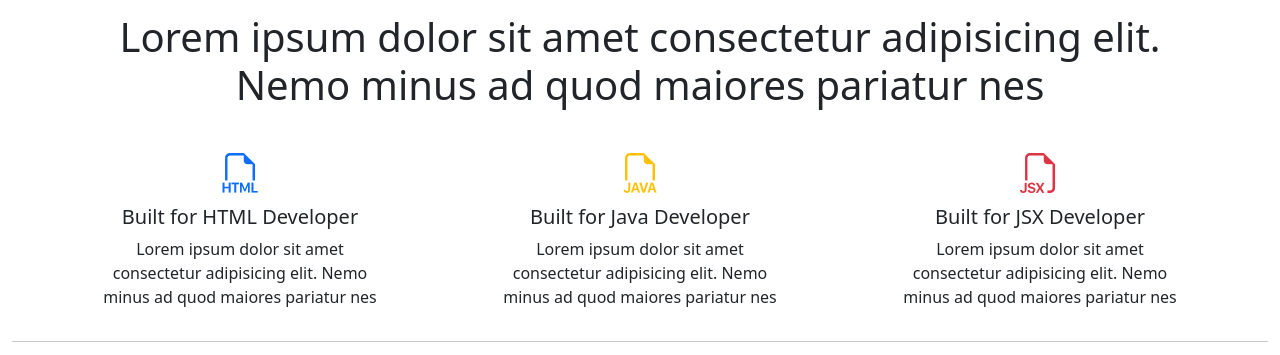
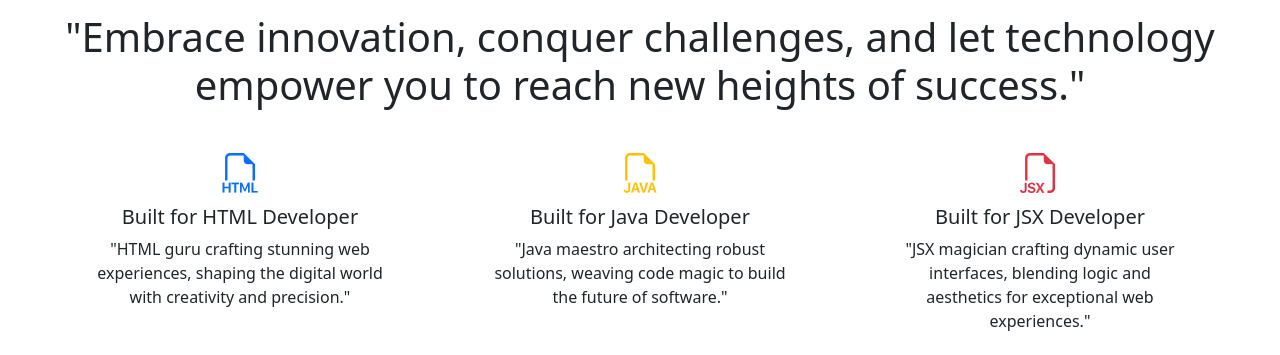
Before and after one commit to akshansh121/boostraphost.github.io, a plain HTML site: page index.html in a window 1280 px wide. Shown: the part 382-737 px from the top of the page. Drawn offline with nearby package versions, Linux system fonts and the light colour scheme.

Commit message:
Update index.html

```diff
--- a/index.html
+++ b/index.html
@@ -113,8 +113,7 @@
         <!-- tagline -->
         <div class="row">
             <div class="col-12 mt-3 mb-3">
-                <h3 class="display-6 text-center"> Lorem ipsum dolor sit amet consectetur adipisicing elit.<br>
-                    Nemo minus ad quod maiores pariatur nes</h3>
+                <h3 class="display-6 text-center"> "Embrace innovation, conquer challenges, and let technology empower you to reach new heights of success."</h3>
             </div>
         </div>
         <!-- feature 3_card -->
@@ -122,20 +121,17 @@
             <div class="col-md-3 text-center">
                <h1> <i class="bi bi-filetype-html text-primary "></i></h1>
                <h5>Built for HTML Developer</h5>
-               <p >Lorem ipsum dolor sit amet consectetur adipisicing elit.
-                Nemo minus ad quod maiores pariatur nes</p>
+               <p >"HTML guru crafting stunning web experiences, shaping the digital world with creativity and precision."</p>
             </div>
             <div class="col-md-3  text-center">
                <h1> <i class="bi bi-filetype-java text-warning"></i></h1>
                <h5>Built for Java Developer</h5>
-               <p >Lorem ipsum dolor sit amet consectetur adipisicing elit.
-                Nemo minus ad quod maiores pariatur nes</p>
+               <p >"Java maestro architecting robust solutions, weaving code magic to build the future of software."</p>
             </div>
             <div class="col-md-3  text-center">
                <h1> <i class="bi bi-filetype-jsx text-danger"></i></h1>
                <h5>Built for JSX Developer</h5>
-               <p >Lorem ipsum dolor sit amet consectetur adipisicing elit.
-                Nemo minus ad quod maiores pariatur nes</p>
+               <p >"JSX magician crafting dynamic user interfaces, blending logic and aesthetics for exceptional web experiences."</p>
             </div>
         </div>
         <!-- add line  -->
@@ -257,7 +253,7 @@
    <div class="row justify-content-evenly pt-2 pb-2 mb-2 " style="background-color: rgb(19, 25, 25);">
     <div class="col-md-3">
    <h5 class="text-white text-center pt-2">Heading</h5>
-   <p class="text-white text-center">Lorem ipsum dolor sit amet consectetur adipisicing elit. Blanditiis aperiam aut consequatur iusto itaque quam numquam maxime molestiae asperiores corrupti.</p>
+   <p class="text-white text-center">"Create digital wonders, innovate fearlessly, and shape the future with passion in web development." maxime molestiae asperiores corrupti.</p>
     </div>
     <div class="col-md-3 text-white text-center">
         <h5 class="pt-2" >Important Link</h5>
```
